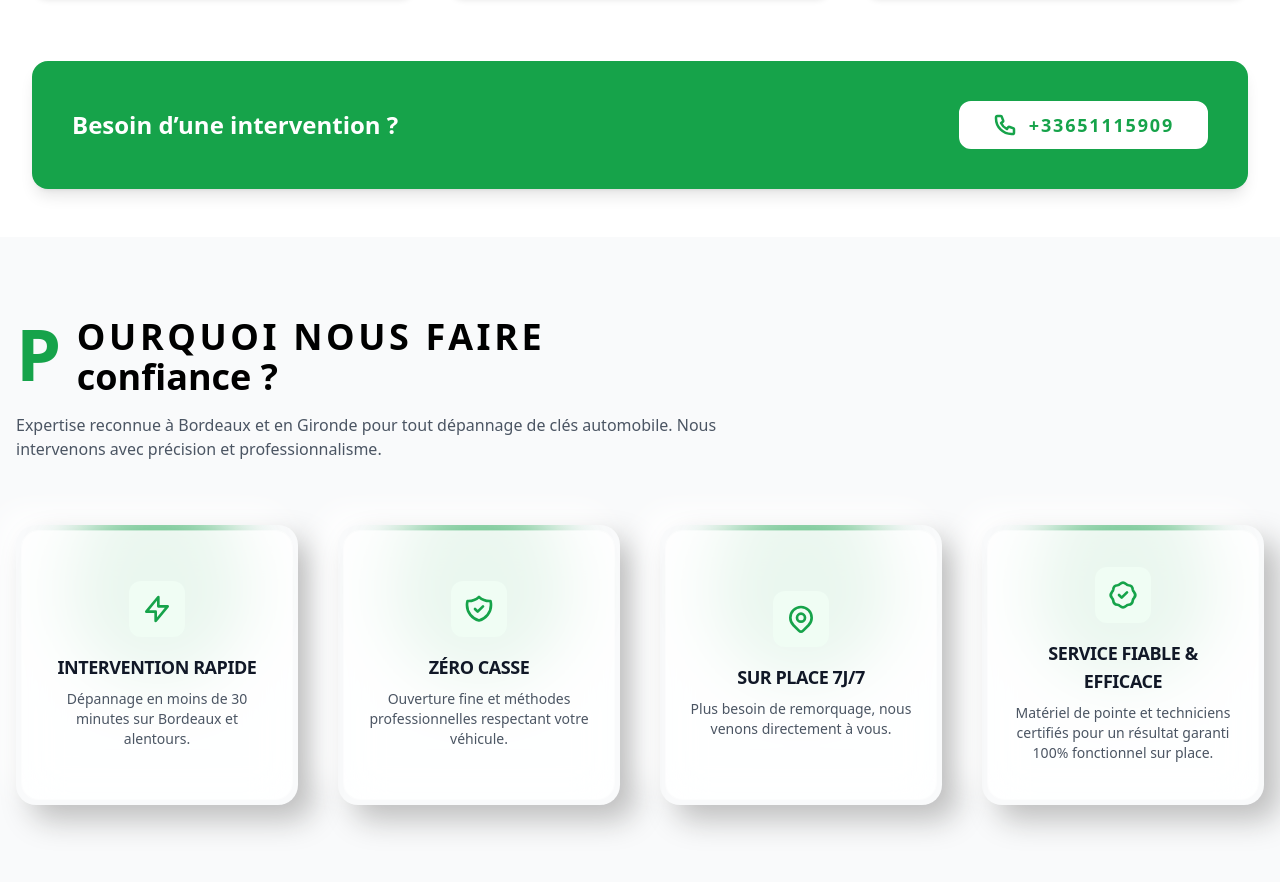
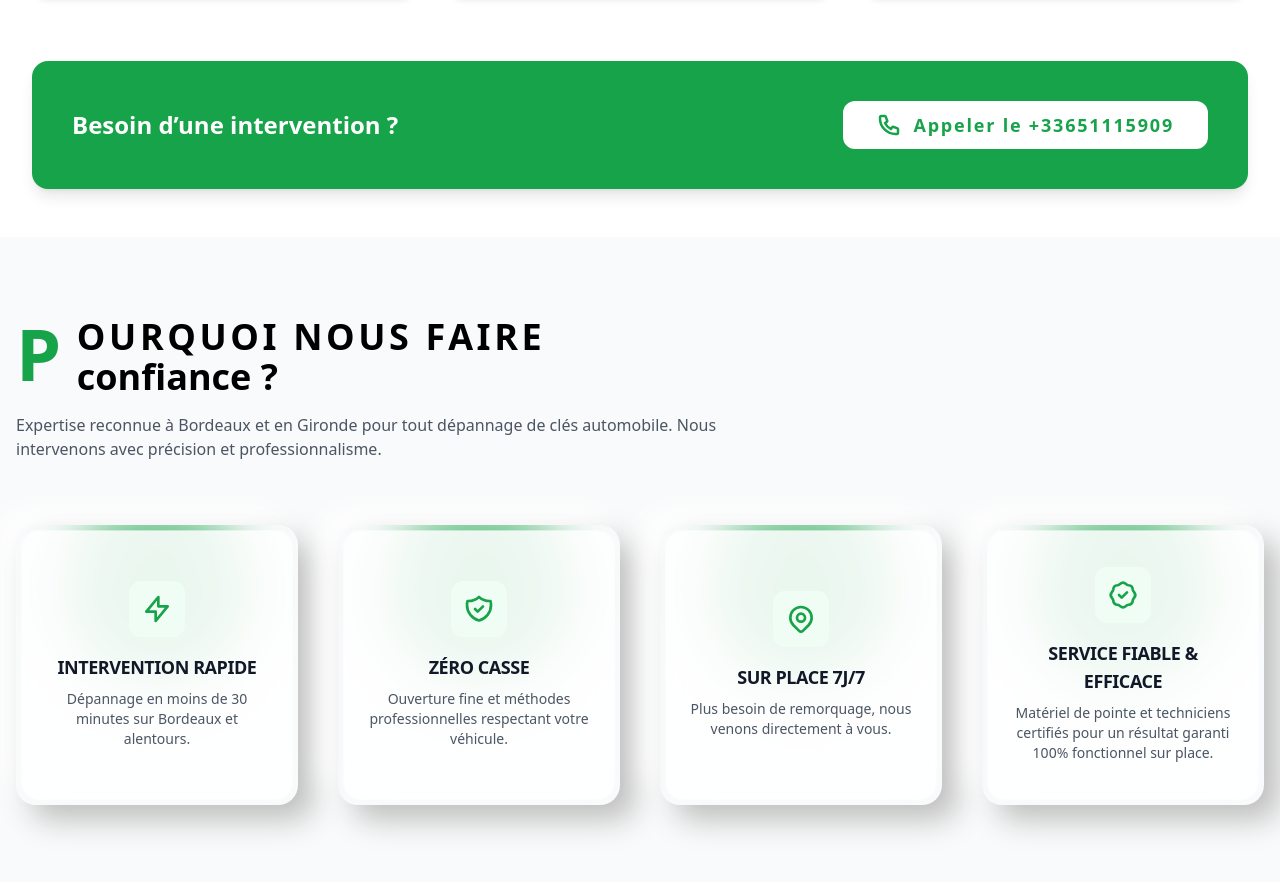
Before and after one commit to BlaiseEyor/Cle_Voiture, a website: page index.html in a window 1280 px wide. Shown: the part 2136-3018 px from the top of the page. Drawn offline with nearby package versions, Linux system fonts and the light colour scheme.

Commit message:
mise a jour de cle voiture

```diff
--- a/index.html
+++ b/index.html
@@ -315,13 +315,13 @@
                     Besoin d’une intervention ?
                 </p>
                 <a href="tel:+33651115909"
-                    class="group inline-flex h-12 items-center justify-center gap-3 rounded-xl border-2 border-white bg-white px-8 text-lg font-bold uppercase tracking-widest text-green-600 transition-all duration-300 hover:bg-green-600 hover:border-green-600 hover:text-white w-full sm:w-auto">
+                    class="group inline-flex h-12 items-center justify-center gap-3 rounded-xl border-2 border-white bg-white px-8 text-lg font-bold tracking-widest text-green-600 transition-all duration-300 hover:bg-green-600 hover:border-green-600 hover:text-white w-full sm:w-auto">
                     <svg class="h-6 w-6 transition-colors group-hover:text-white" viewBox="0 0 24 24" fill="none"
                         stroke="currentColor" stroke-width="2.5" stroke-linecap="round" stroke-linejoin="round">
                         <path
                             d="M3 5.5C3 14.0604 9.93959 21 18.5 21C18.8862 21 19.2691 20.9859 19.6483 20.9581C20.0834 20.9262 20.3009 20.9103 20.499 20.7963C20.663 20.7019 20.8185 20.5345 20.9007 20.364C21 20.1582 21 19.9181 21 19.438V16.6207C21 16.2169 21 16.015 20.9335 15.842C20.8749 15.6891 20.7795 15.553 20.6559 15.4456C20.516 15.324 20.3262 15.255 19.9468 15.117L16.74 13.9509C16.2985 13.7904 16.0777 13.7101 15.8683 13.7237C15.6836 13.7357 15.5059 13.7988 15.3549 13.9058C15.1837 14.0271 15.0629 14.2285 14.8212 14.6314L14 16C11.3501 14.7999 9.2019 12.6489 8 10L9.36863 9.17882C9.77145 8.93713 9.97286 8.81628 10.0942 8.64506C10.2012 8.49408 10.2643 8.31637 10.2763 8.1317C10.2899 7.92227 10.2096 7.70153 10.0491 7.26005L8.88299 4.05321C8.745 3.67376 8.67601 3.48403 8.55442 3.3441C8.44701 3.22049 8.31089 3.12515 8.15802 3.06645C7.98496 3 7.78308 3 7.37932 3H4.56201C4.08188 3 3.84181 3 3.63598 3.09925C3.4655 3.18146 3.29814 3.33701 3.2037 3.50103C3.08968 3.69907 3.07375 3.91662 3.04189 4.35173C3.01413 4.73086 3 5.11378 3 5.5Z" />
                     </svg>
-                    <span>+33651115909</span>
+                    <span>Appeler le +33651115909</span>
                 </a>
             </div>
         </section>
```
